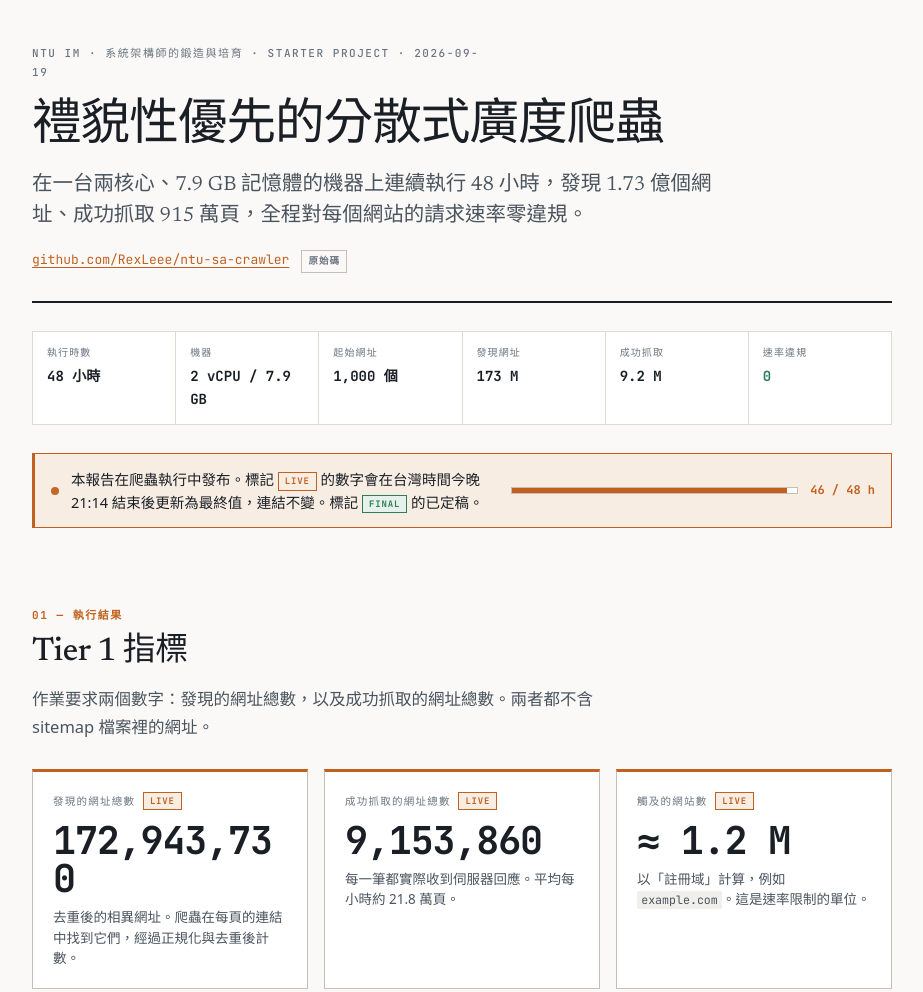
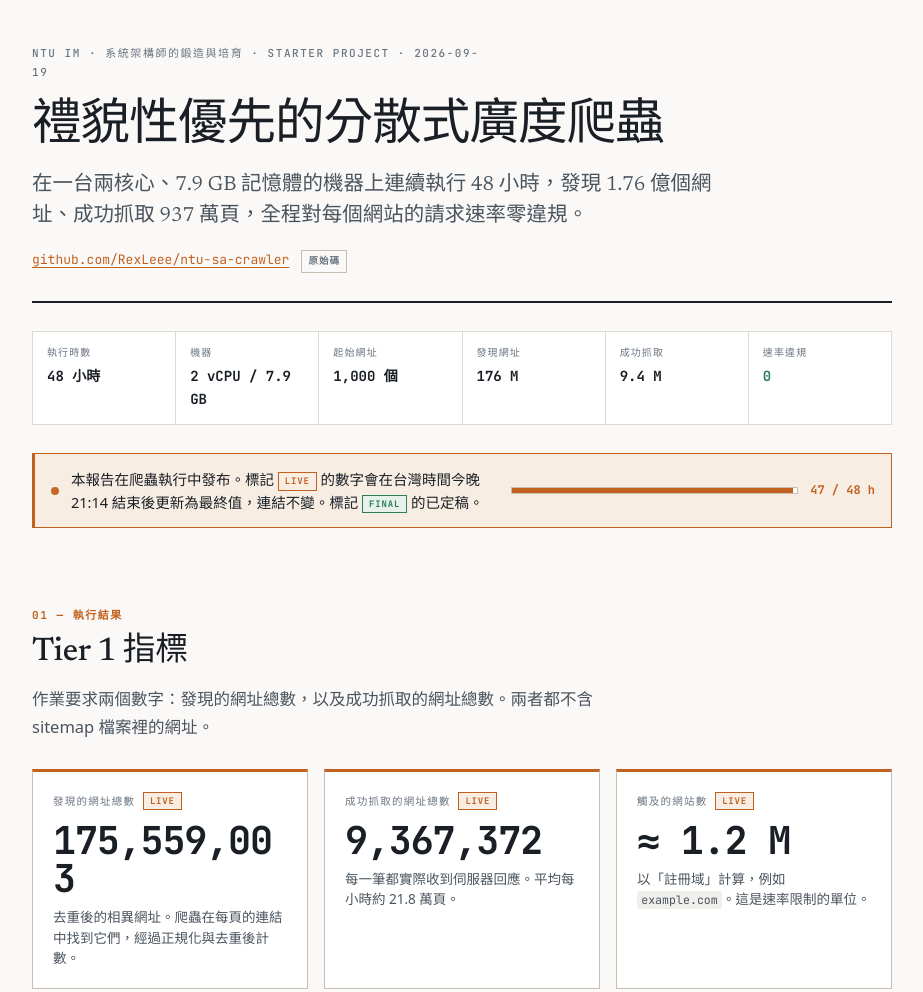
Before and after one commit to RexLeee/ntu-sa-crawler, a plain HTML site: page docs/index.html in a window 1280 px wide. Shown: the top 992 px of the page, without its empty margins (178-1101 px from the left). Drawn offline with Linux system fonts and the light colour scheme.

Commit message:
Refresh the report figures at 47.2h

```diff
--- a/docs/index.html
+++ b/docs/index.html
@@ -108,7 +108,7 @@ h1{
 @media (prefers-reduced-motion:reduce){.dot{animation:none}}
 .live-t{font-size:14.5px;line-height:1.55;flex:1 1 320px;min-width:0;margin:0}
 .bar{flex:1 1 180px;min-width:150px;height:7px;background:var(--surface);border:1px solid var(--rule2);position:relative;overflow:hidden}
-.bar i{position:absolute;inset:0 auto 0 0;width:96.3%;background:var(--amber)}
+.bar i{position:absolute;inset:0 auto 0 0;width:98.4%;background:var(--amber)}
 .bar-n{font-family:var(--mono);font-size:12px;font-weight:700;color:var(--amber);flex:none}
 
 /* ===== sections ===== */
@@ -277,7 +277,7 @@ tbody tr:last-child td{border-bottom:0}
 <header class="mast">
   <p class="kicker">NTU IM · 系統架構師的鍛造與培育 · Starter Project · 2026-09-19</p>
   <h1>禮貌性優先的分散式廣度爬蟲</h1>
-  <p class="standfirst">在一台兩核心、7.9 GB 記憶體的機器上連續執行 48 小時，發現 1.73 億個網址、成功抓取 915 萬頁，全程對每個網站的請求速率零違規。</p>
+  <p class="standfirst">在一台兩核心、7.9 GB 記憶體的機器上連續執行 48 小時，發現 1.76 億個網址、成功抓取 937 萬頁，全程對每個網站的請求速率零違規。</p>
   <p class="repo"><a href="https://github.com/RexLeee/ntu-sa-crawler" target="_blank" rel="noopener">github.com/RexLeee/ntu-sa-crawler</a><span>原始碼</span></p>
 </header>
 
@@ -285,16 +285,16 @@ tbody tr:last-child td{border-bottom:0}
   <div class="fact"><div class="fact-k">執行時數</div><div class="fact-v">48 小時</div></div>
   <div class="fact"><div class="fact-k">機器</div><div class="fact-v">2 vCPU / 7.9 GB</div></div>
   <div class="fact"><div class="fact-k">起始網址</div><div class="fact-v">1,000 個</div></div>
-  <div class="fact"><div class="fact-k">發現網址</div><div class="fact-v">173 M</div></div>
-  <div class="fact"><div class="fact-k">成功抓取</div><div class="fact-v">9.2 M</div></div>
+  <div class="fact"><div class="fact-k">發現網址</div><div class="fact-v">176 M</div></div>
+  <div class="fact"><div class="fact-k">成功抓取</div><div class="fact-v">9.4 M</div></div>
   <div class="fact"><div class="fact-k">速率違規</div><div class="fact-v ok" style="color:var(--green)">0</div></div>
 </div>
 
 <div class="live">
   <span class="dot" aria-hidden="true"></span>
   <p class="live-t">本報告在爬蟲執行中發布。標記 <span class="tag tag-l">Live</span> 的數字會在台灣時間今晚 21:14 結束後更新為最終值，連結不變。標記 <span class="tag tag-f">Final</span> 的已定稿。</p>
-  <div class="bar" role="img" aria-label="進度 46 小時，共 48 小時"><i></i></div>
-  <span class="bar-n">46 / 48 h</span>
+  <div class="bar" role="img" aria-label="進度 47 小時，共 48 小時"><i></i></div>
+  <span class="bar-n">47 / 48 h</span>
 </div>
 
 <!-- ========== 01 ========== -->
@@ -306,12 +306,12 @@ tbody tr:last-child td{border-bottom:0}
   <div class="t1grid">
     <div class="t1">
       <div class="t1-k">發現的網址總數 <span class="tag tag-l">Live</span></div>
-      <div class="t1-v">172,943,730</div>
+      <div class="t1-v">175,559,003</div>
       <p class="t1-d">去重後的相異網址。爬蟲在每頁的連結中找到它們，經過正規化與去重後計數。</p>
     </div>
     <div class="t1">
       <div class="t1-k">成功抓取的網址總數 <span class="tag tag-l">Live</span></div>
-      <div class="t1-v">9,153,860</div>
+      <div class="t1-v">9,367,372</div>
       <p class="t1-d">每一筆都實際收到伺服器回應。平均每小時約 21.8 萬頁。</p>
     </div>
     <div class="t1">
```
